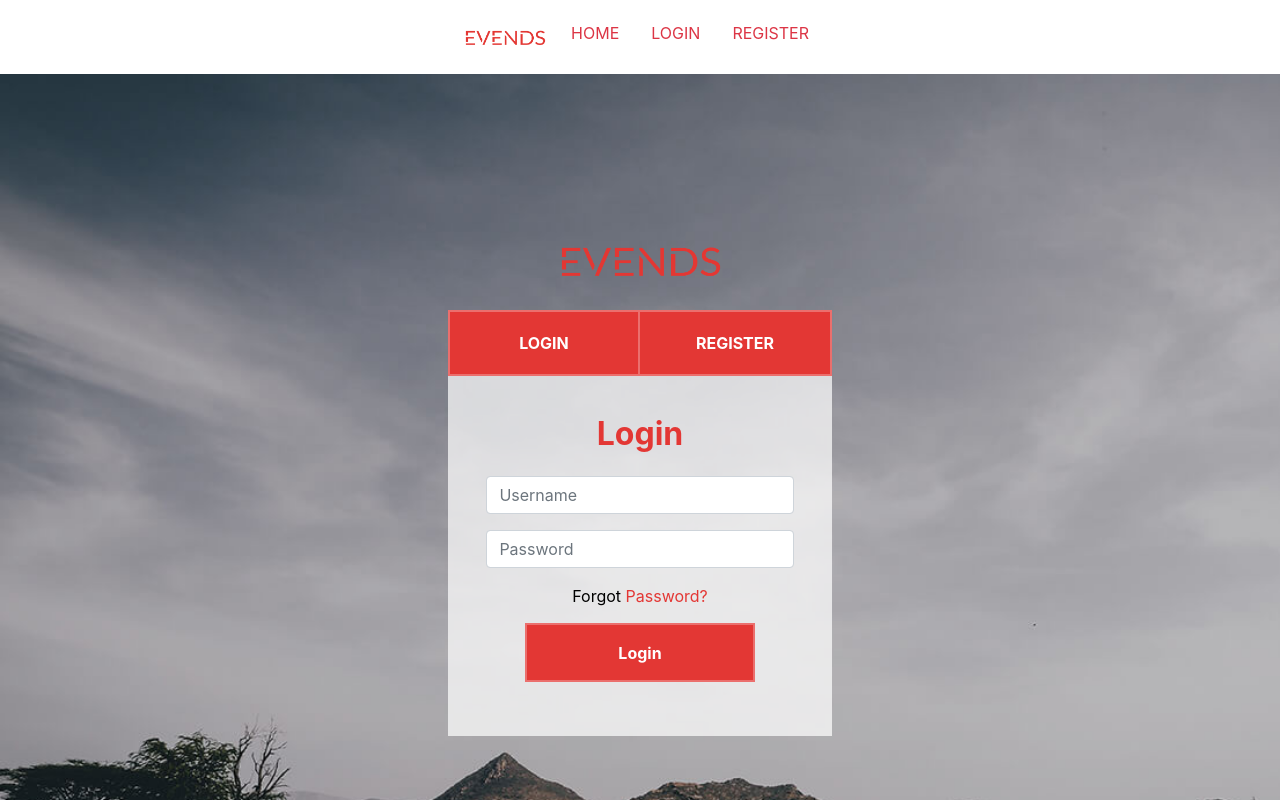
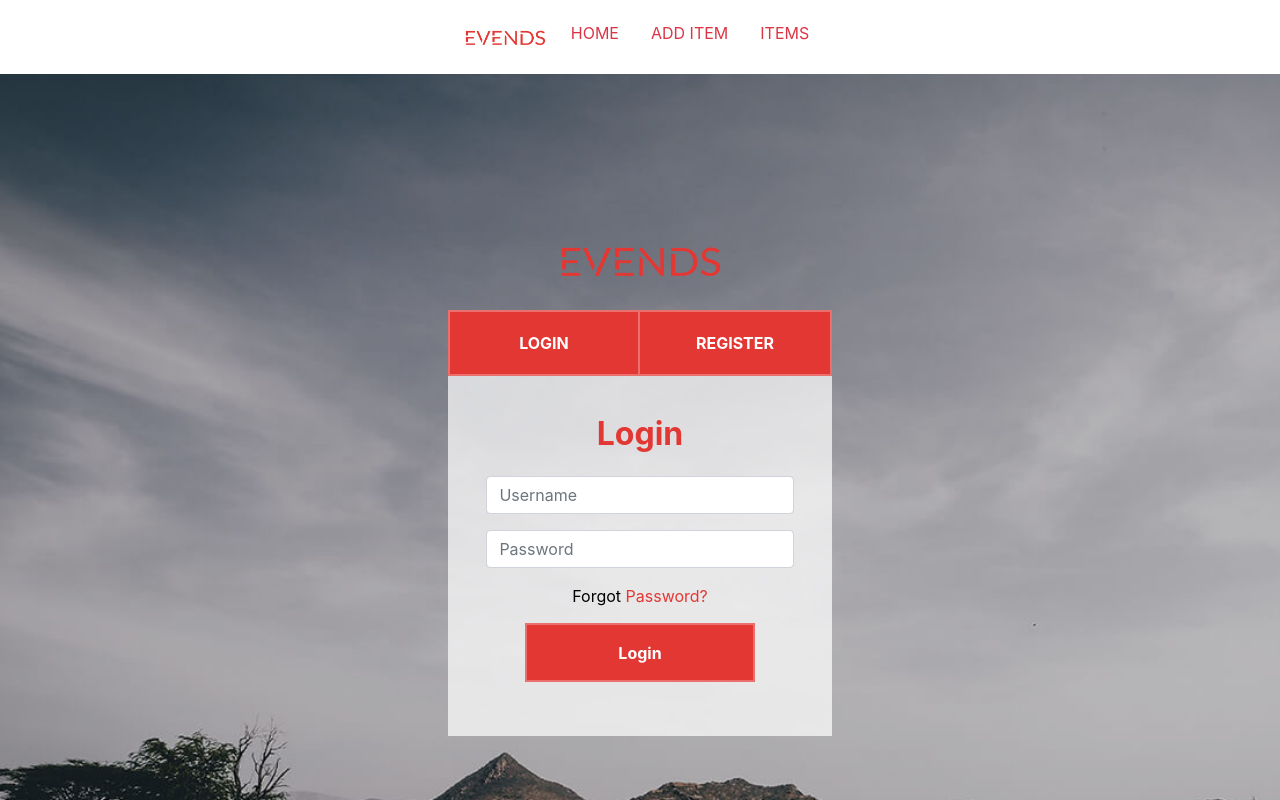
Before and after one commit to BW-African-Marketplace-5/front-end, a React (Create React App) app: page / in a window 1280 px wide. Shown: the top 800 px of the page. Built offline with nearby package versions, Linux system fonts and the light colour scheme.

Commit message:
Nav Bar Updated

```diff
--- a/src/components/ItemList/ItemList.js
+++ b/src/components/ItemList/ItemList.js
@@ -2,6 +2,7 @@ import React, { useState, useEffect } from "react";
 import axiosWithAuth from "../../utils/axiosWithAuth";
 
 import ItemCard from "../ItemCard/ItemCard";
+import Navbar from '../Navbar/Navbar';
 
 const ItemList = () => {
   const [data, setData] = useState([]);
@@ -20,6 +21,7 @@ const ItemList = () => {
 
   return (
     <div>
+      <Navbar/>
       <h1>Product List</h1>
       <div>
         {data.map(item => (
--- a/src/components/Navbar/Navbar.js
+++ b/src/components/Navbar/Navbar.js
@@ -8,13 +8,13 @@ const Navbar = () => {
         <Navigation>
           <Logo src={logo}></Logo>
         <NavItem>
-          <MenuLink href="#">Home</MenuLink>
+          <MenuLink href="/">Home</MenuLink>
         </NavItem>
         <NavItem>
-          <MenuLink href="#">Login</MenuLink>
+          <MenuLink href="#">Add Item</MenuLink>
         </NavItem>
         <NavItem>
-          <MenuLink href="#">Register</MenuLink>
+          <MenuLink href="/item-list">Items</MenuLink>
         </NavItem>
         </Navigation>
     );
```
